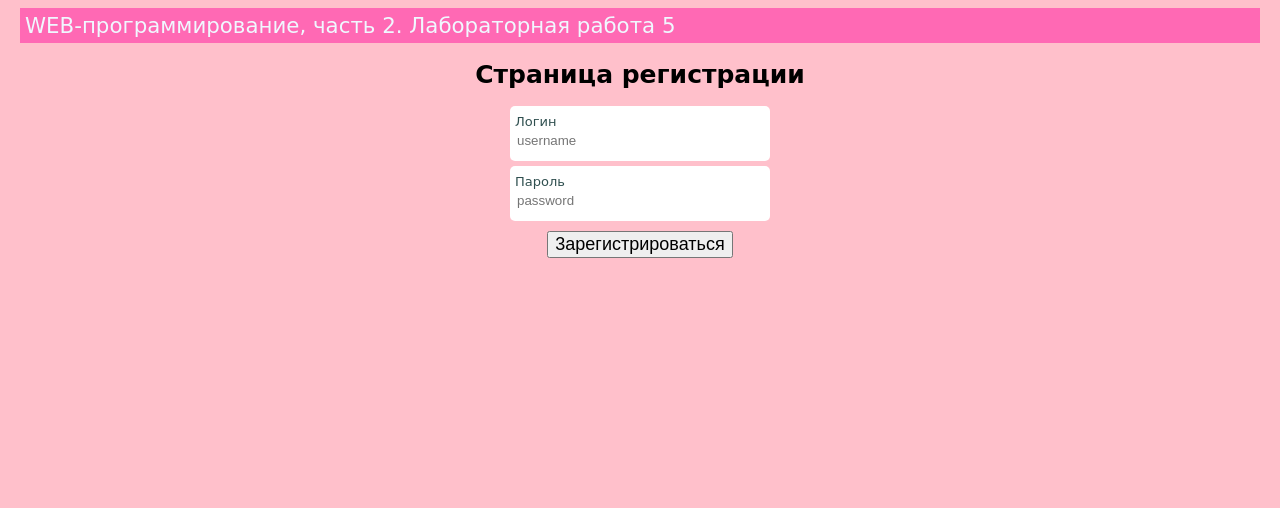
After one commit to sof1sssm/web-programming-labs-2, a Flask app: page /lab5/register in a window 1280 px wide. The commit adds this page. Shown: the top 508 px of the page. Run offline with Flask 3, Linux system fonts and the light colour scheme; some libraries are stand-ins or nearby versions.

Commit message:
Страница регистрации

```diff
--- a/lab5.py
+++ b/lab5.py
@@ -50,3 +50,56 @@ def users():
     dbClose(cur, conn)
 
     return render_template("users.html", result=result)
+
+@lab5.route('/lab5/register', methods=["GET", "POST"])
+def registerPage():
+    errors = []
+
+    # Если это метод GET, то верни шаблон и заверши выполнение
+    if request.method == "GET":
+        return render_template("register.html", errors=errors)
+
+    # Если мы попали сюда, значит это метод РОЅT,
+    # так как GЕT мы уже обработали и сделали return.
+    # После return функция немедленно завершается
+    username = request.form.get("username")
+    password = request.form.get("password")
+
+    # Провряем username и password на пустоту в
+    # Если любой из них пустой, то добавляем ошибку
+    # и рендерим шаблон
+    if not (username or password):
+        errors.append("Пожалуйста, заполните все поля")
+        print(errors)
+        return render_template("register.html", errors=errors)
+
+    # Если мы попали сюда, значит username и password заполненны
+    # Подключаемся к БД
+    conn = dbConnect()
+    cur = conn.cursor()
+
+    # Проверяем наличие клиента в базе
+    # У нас не может быть два пользователя с одинаковыми логинами
+
+    # WARNING: мы используем f-строки, что не рекомендуется делать
+    # позже мы разберемся с Вами почему не стоит так делать
+    cur.execute(f"SELECT username FROM users WHERE username = '{username}';")
+
+    # fetchone, a отличие, от fetchall, получает только одну строку
+    # мы задали свойство UNIQUE для пользователя, значит
+    # больше одной строки мы не можем получить
+    # Только один пользователь с таким именем может быть в БД
+    if cur.fetchone() is not None:
+        errors.append("Пользователь с данным именем уже существует")
+        dbClose(cur, conn)
+        return render_template("register.html", errors=errors)
+
+    # Если мы попали сюда, то значит в cur.fetchone нет ни одной строки
+    # значит пользователя с таким же логином не существует
+    cur.execute(f"INSERT INTO users (username, password) VALUES ('{username}','{password}');")
+
+    # делаем commit - т.е. фиксируем изменения
+    conn.commit()
+    dbClose(cur, conn)
+
+    return redirect("/lab5/login")
--- a/static/lab5.css
+++ b/static/lab5.css
@@ -42,6 +42,7 @@ div a {
   text-decoration: none;
   color: #000000;
   height: 25px;
+
 }
 
 div a:hover {
@@ -62,3 +63,23 @@ div a:hover {
   background-color: hotpink;
   margin-right: -20px;
 }
+
+.error {
+    border: 2px solid red;
+    border-radius: 5px;
+    background: rgba(255, 0, 0, 0.473);
+    width: 250px;
+    padding: 5px;
+    margin: 0 auto;
+  }
+
+  .pole {
+    display: block;
+    width: 250px;
+    background: white;
+    border-radius: 5px;
+    padding: 5px;
+    height: 45px;
+    margin: 0 auto;
+    margin-top: 5px;
+  }
--- a/templates/lab5.html
+++ b/templates/lab5.html
@@ -9,7 +9,11 @@
         <a href="#">Просмотреть заметки</a>
         <a href="#" style="margin-left: -40px;">Создать заметку</a>
         <a href="#" class="log">Логин</a>
-        <a href="#" class="reg">Регистрация</a>
+        <a href="http://127.0.0.1:5000/lab5/register" class="reg">Регистрация</a>
         <p>Апоп</p>
     </div>
 {% endblock %}
+
+{% block menu %}
+    <a href="http://127.0.0.1:5000/menu" target="_blank">Меню</a>
+{% endblock %}
--- /dev/null
+++ b/templates/register.html
@@ -0,0 +1,41 @@
+
+{% extends "base5.html" %}
+
+{% block lab %} Лабораторная работа 5 {% endblock %}
+
+{% block main %}
+    <form method="POST" >
+        <h1 style="text-align: center;">Страница регистрации</h1>
+
+        <div class="pole">
+            <label style="color:darkslategrey;
+
+                            font-size: small;" for="username">Логин</label> <br>
+            <input style="width: 200px;
+                            outline: none;
+                            border: none;"
+                    type="text" name="username" placeholder="username" >
+        </div>
+
+        <div class="pole" style="margin-bottom: 10px; ">
+            <label style="color:darkslategrey;
+                        text-align: left;
+                        font-size: small;" for="password">Пароль</label>
+            <input style="width: 200px;
+                            outline: none;
+                            border: none;"
+                type="text" name="password" placeholder="password">
+        </div>
+
+        <div style="display: block; text-align: center;">
+            <button  style="font-size: large;" type="submit"> 3арегистрироваться </button>
+        </div>
+        <div style="display: block; text-align: center;">
+            {% for error in errors %}
+            <p class="error">{{ error }}</p>
+        {% endfor %}
+        </div>
+
+    </form>
+
+{% endblock %}
```
Also changed, not shown: static/main.css (+17 -24 lines).
